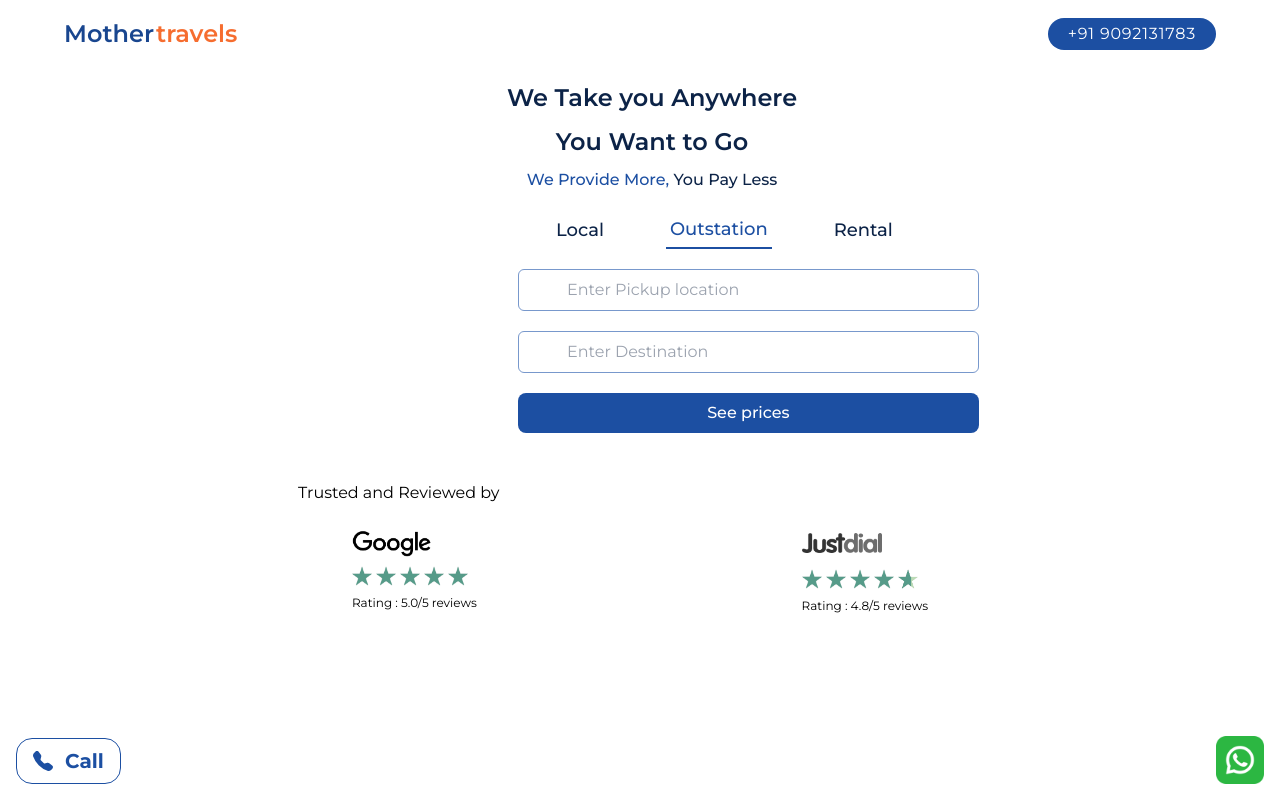
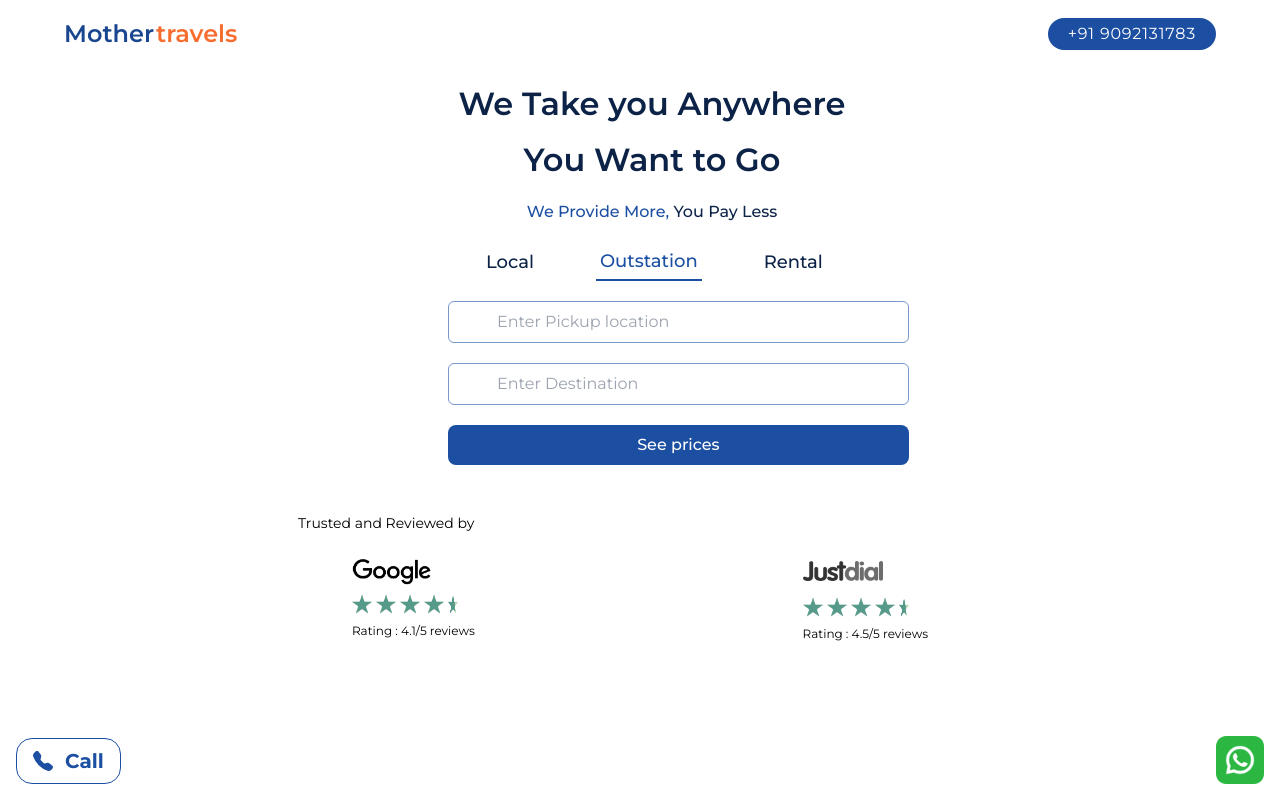
Before and after one commit to aruncodr/mother-travels, a Next.js app: page / in a window 1280 px wide. Built offline with nearby package versions, Linux system fonts and the light colour scheme.

Commit message:
Add files via upload

```diff
--- a/app/page.js
+++ b/app/page.js
@@ -28,11 +28,11 @@ export default function Home() {
 
           <div className='col-span-2  -----Left hero'>
 
-                <div className='mt-3 md:pl-6 text-[#0C2347] font-semibold text-[20px] md:text-[24px] text-center '>We Take you Anywhere </div>
-                <div className='mt-2 md:pl-6 text-[#0C2347] font-semibold text-[20px] md:text-[24px] text-center '>You Want to Go </div>
-                <div className='mt-2 mb-5 md:pl-6 text-[#0C2347] font-medium text-[14px] md:text-[16px] text-center ' ><span className='text-[#1C4FA2]'> We Provide More,</span> You Pay Less </div>
+                <div className='mt-3 md:pl-6 text-[#0C2347] font-semibold text-[24px] md:text-[32px] text-center '>We Take you Anywhere </div>
+                <div className='mt-2 md:pl-6 text-[#0C2347] font-semibold text-[24px] md:text-[32px] text-center '>You Want to Go </div>
+                <div className='mt-4 mb-5 md:pl-6 text-[#0C2347] font-medium text-[14px] md:text-[16px] text-center ' ><span className='text-[#1C4FA2]'> We Provide More,</span> You Pay Less </div>
 
-                <div className='flex gap-5 flex-col text-[12px] px-4 md:px-0 lg:w-[60%] lg:ml-52 xl:w-[40%] xl:ml-[430px]'>
+                <div className='flex gap-5 flex-col text-[12px] px-4 md:px-0 lg:w-[60%] lg:ml-24 xl:w-[40%] xl:ml-[360px] '>
                     <div className='dark:bg-white font-medium text-[16px] md:text-[18px] rounded-md text-[#0C2347] dark:text-black items-center flex justify-evenly '>
                       <div>
                         Local
@@ -75,7 +75,7 @@ export default function Home() {
         </a>
         {/* ------------Review----------- */}
 
-          <div className='ml-5 md:ml-[234px] mt-12 text-md'>Trusted and Reviewed by </div>
+          <div className='ml-5 md:ml-[234px] mt-12 text-sm'>Trusted and Reviewed by </div>
           <div className='mx-4 md:mx-72 mt-6 flex justify-between'>
 
           <div>
@@ -85,9 +85,9 @@ export default function Home() {
                 <Image src='/star.png' width={20} height={20} alt='star'/>
                 <Image src='/star.png' width={20} height={20} alt='star'/>
                 <Image src='/star.png' width={20} height={20} alt='star'/>
-                <Image src='/star.png' width={20} height={20} alt='star'/>
+                <Image src='/starhalf.png' width={10} height={10} alt='star'/>
               </div>
-            <div className='text-[12px] my-2'>Rating : 5.0/5 reviews</div>
+            <div className='text-[12px] my-2'>Rating : 4.1/5 reviews</div>
           </div>
 
           <div>
@@ -97,9 +97,9 @@ export default function Home() {
                 <Image src='/star.png' width={20} height={20} alt='star'/>
                 <Image src='/star.png' width={20} height={20} alt='star'/>
                 <Image src='/star.png' width={20} height={20} alt='star'/>
-                <Image src='/starhalf.png' width={20} height={20} alt='star'/>
+                <Image src='/starhalf.png' width={10} height={10} alt='star'/>
               </div>
-            <div className='text-[12px] my-2'>Rating : 4.8/5 reviews</div>
+            <div className='text-[12px] my-2'>Rating : 4.5/5 reviews</div>
           </div>
 
         </div>
```
